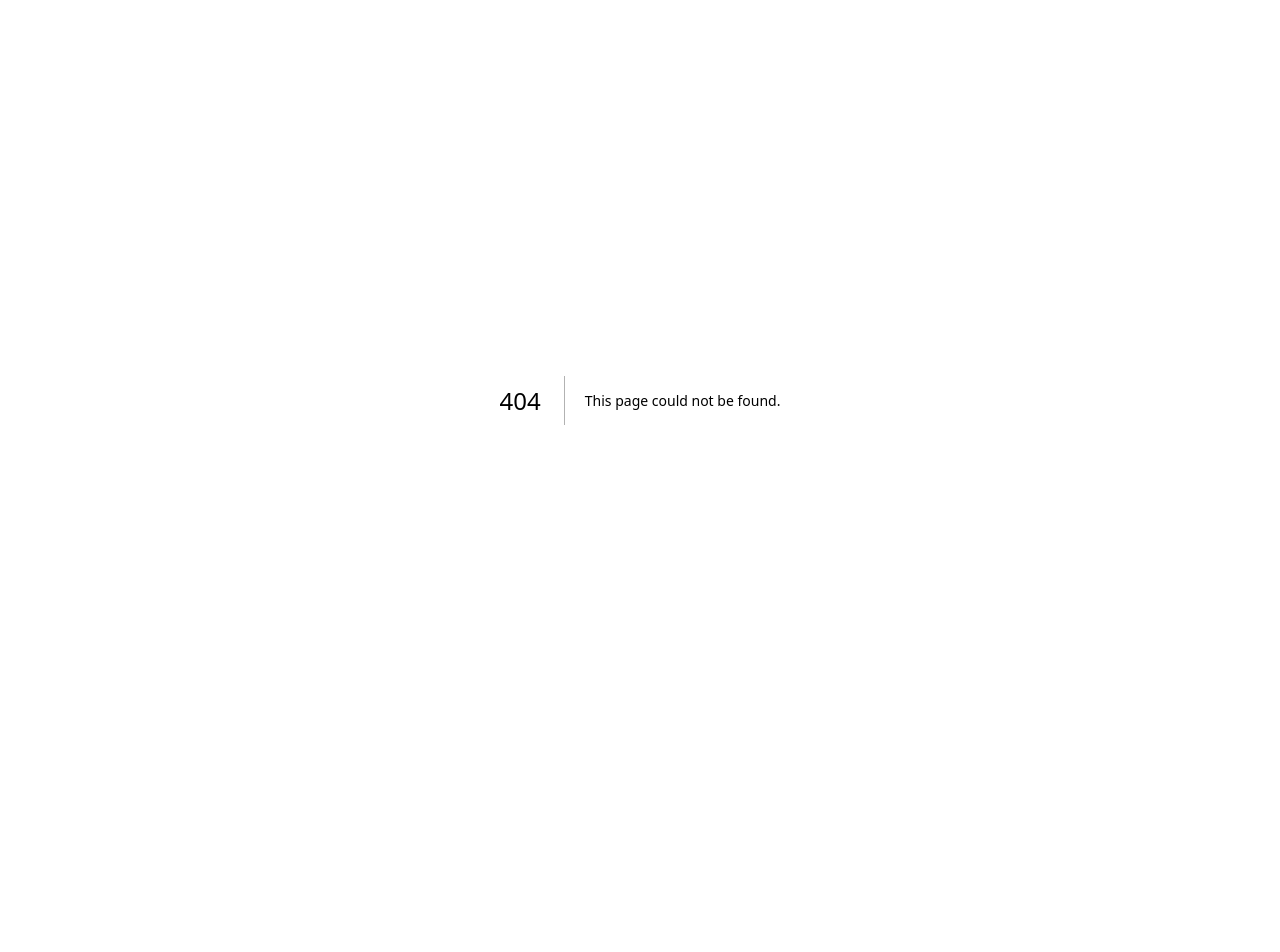
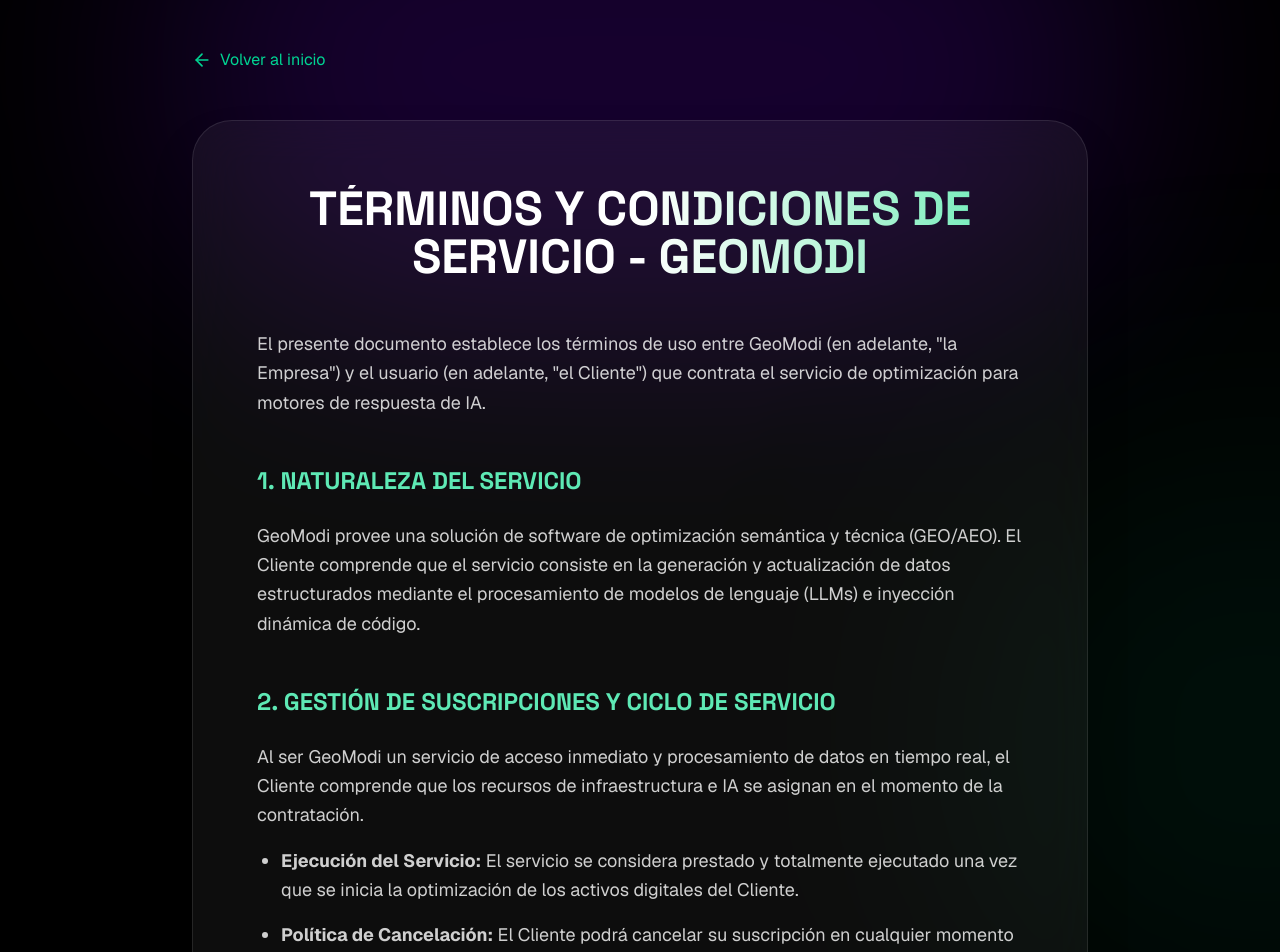
Before and after one commit to luchimbo/geomodi-landing, a Next.js app: page /terminos in a window 1280 px wide. Before the commit this address had no page. Shown: the top 952 px of the page. Before the commit the page ends 800 px from the top, so only its background shows below. Built offline with nearby package versions, Linux system fonts and the light colour scheme.

Commit message:
Add Terms and Conditions page and update footer content

```diff
--- a/src/app/page.js
+++ b/src/app/page.js
@@ -2,6 +2,7 @@
 import React from "react";
 import { Play } from "lucide-react";
 import { motion, useReducedMotion } from "framer-motion";
+import Link from "next/link";
 
 export default function GeoModiLandingReplica() {
   const reduce = useReducedMotion();
@@ -214,7 +215,7 @@
           </section>
 
           {/* Section 3: Soluciones (Images) */}
-          <section className="min-h-screen flex items-center justify-center py-20 px-4 relative overflow-hidden bg-black" id="soluciones">
+          <section className="py-24 md:py-32 px-4 relative overflow-hidden bg-black" id="soluciones">
             {/* Neural Network Background Animation */}
             <div className="absolute inset-0 pointer-events-none z-0">
               <svg className="w-full h-full opacity-60" viewBox="0 0 1000 1000">
@@ -308,14 +309,14 @@
                 <span className="text-emerald-300">Optimiza</span> <span className="text-white">la forma en que la IA ve tu marca</span>
               </motion.h2>
 
-              <div className="grid grid-cols-1 md:grid-cols-2 gap-8 md:gap-x-16">
+              <div className="grid grid-cols-1 md:grid-cols-2 gap-20 md:gap-x-16">
                 {/* Left Column - Aligned Right */}
                 <motion.div
-                  className="flex flex-col items-center md:items-end gap-16"
+                  className="flex flex-col items-center md:items-end gap-16 md:gap-24"
                   variants={stagger}
                   initial="hidden"
                   whileInView="show"
-                  viewport={{ once: false, amount: 0.2 }}
+                  viewport={{ once: false, amount: 0.1 }}
                 >
                   <motion.div
                     variants={cardIn}
@@ -343,11 +344,11 @@
 
                 {/* Right Column - Aligned Left */}
                 <motion.div
-                  className="flex flex-col items-center md:items-start pt-0 md:pt-32"
+                  className="flex flex-col items-center md:items-start pt-0 md:pt-48"
                   variants={stagger}
                   initial="hidden"
                   whileInView="show"
-                  viewport={{ once: false, amount: 0.2 }}
+                  viewport={{ once: false, amount: 0.1 }}
                 >
                   <motion.div
                     variants={cardIn}
@@ -458,8 +459,15 @@
         </main>
 
         <footer className="border-t border-white/5 bg-black/60 backdrop-blur-md">
-          <div className="mx-auto max-w-6xl px-4 py-8 text-center text-sm text-white/30">
-            © {new Date().getFullYear()} GeoModi • Inteligencia Generativa para Marcas
+          <div className="mx-auto max-w-6xl px-4 py-12 flex flex-col md:flex-row justify-between items-center gap-6 text-sm text-white/30">
+            <div>
+              © {new Date().getFullYear()} GeoModi • Inteligencia Generativa para Marcas
+            </div>
+            <div className="flex gap-8">
+              <Link href="/terminos" className="hover:text-emerald-300 transition-colors">
+                Términos y Condiciones
+              </Link>
+            </div>
           </div>
         </footer>
 
@@ -493,11 +501,11 @@
               {!isSubmitted ? (
                 <>
                   <div className="mb-8">
-                    <h3 className="text-3xl font-bold text-white font-space mb-2">
-                      Mantente informado
+                    <h3 className="text-2xl font-bold text-white font-space mb-4 leading-tight">
+                      ¿Estás listo para llevar tu marca al siguiente nivel?
                     </h3>
-                    <p className="text-white/60 text-lg">
-                      Sé el primero en participar del futuro.
+                    <p className="text-white/70 text-lg leading-relaxed">
+                      Trabajá directamente con nuestro equipo experto para crear tu estrategia de contenidos.
                     </p>
                   </div>
 
@@ -539,7 +547,7 @@
                         type="email"
                         value={email}
                         onChange={(e) => setEmail(e.target.value)}
-                        placeholder="tu@email.com"
+                        placeholder="Ingresá tu email"
                         required
                         className="w-full rounded-2xl border border-white/10 bg-white/5 px-6 py-4 text-white placeholder-white/40 focus:border-emerald-300/50 focus:outline-none focus:ring-2 focus:ring-emerald-300/20 transition-all text-lg"
                       />
@@ -552,7 +560,7 @@
                       whileTap={isLoading ? {} : { scale: 0.98 }}
                       className="w-full rounded-2xl bg-emerald-300 px-6 py-4 font-bold text-black shadow-lg shadow-emerald-300/25 hover:bg-emerald-200 transition-colors disabled:opacity-50 flex items-center justify-center gap-3 text-lg"
                     >
-                      {isLoading ? 'Enviando...' : 'Suscribirme'}
+                      {isLoading ? 'Enviando...' : 'Comenzar ahora'}
                     </motion.button>
                   </form>
                 </>
--- /dev/null
+++ b/src/app/terminos/page.js
@@ -0,0 +1,97 @@
+"use client";
+import React from "react";
+import { motion } from "framer-motion";
+import Link from "next/link";
+import { ArrowLeft } from "lucide-react";
+
+export default function TerminosPage() {
+    return (
+        <div className="min-h-screen bg-black text-white font-sans overflow-x-hidden p-6 md:p-12">
+            {/* Background glow */}
+            <div className="pointer-events-none fixed inset-0 z-0">
+                <div className="absolute -top-48 left-1/2 h-[520px] w-[980px] -translate-x-1/2 rounded-full bg-violet-700/20 blur-[120px]" />
+                <div className="absolute bottom-[-220px] right-[-260px] h-[560px] w-[560px] rounded-full bg-emerald-500/10 blur-[140px]" />
+            </div>
+
+            <div className="relative z-10 mx-auto max-w-4xl">
+                <Link href="/" className="inline-flex items-center gap-2 text-emerald-400 hover:text-emerald-300 transition-colors mb-12 group">
+                    <ArrowLeft className="w-5 h-5 group-hover:-translate-x-1 transition-transform" />
+                    Volver al inicio
+                </Link>
+
+                <motion.div
+                    initial={{ opacity: 0, y: 20 }}
+                    animate={{ opacity: 1, y: 0 }}
+                    transition={{ duration: 0.8 }}
+                    className="bg-white/5 border border-white/10 rounded-[2.5rem] p-8 md:p-16 backdrop-blur-xl shadow-2xl"
+                >
+                    <h1 className="text-3xl md:text-5xl font-bold font-space mb-12 text-center bg-gradient-to-r from-white via-white to-emerald-300 bg-clip-text text-transparent">
+                        TÉRMINOS Y CONDICIONES DE SERVICIO - GEOMODI
+                    </h1>
+
+                    <div className="space-y-12 text-white/80 leading-relaxed text-lg">
+                        <p>
+                            El presente documento establece los términos de uso entre GeoModi (en adelante, "la Empresa") y el usuario (en adelante, "el Cliente") que contrata el servicio de optimización para motores de respuesta de IA.
+                        </p>
+
+                        <section>
+                            <h2 className="text-2xl font-bold text-emerald-300 mb-6 font-space">1. NATURALEZA DEL SERVICIO</h2>
+                            <p>
+                                GeoModi provee una solución de software de optimización semántica y técnica (GEO/AEO). El Cliente comprende que el servicio consiste en la generación y actualización de datos estructurados mediante el procesamiento de modelos de lenguaje (LLMs) e inyección dinámica de código.
+                            </p>
+                        </section>
+
+                        <section>
+                            <h2 className="text-2xl font-bold text-emerald-300 mb-6 font-space">2. GESTIÓN DE SUSCRIPCIONES Y CICLO DE SERVICIO</h2>
+                            <p className="mb-4">
+                                Al ser GeoModi un servicio de acceso inmediato y procesamiento de datos en tiempo real, el Cliente comprende que los recursos de infraestructura e IA se asignan en el momento de la contratación.
+                            </p>
+                            <ul className="list-disc pl-6 space-y-4">
+                                <li><strong>Ejecución del Servicio:</strong> El servicio se considera prestado y totalmente ejecutado una vez que se inicia la optimización de los activos digitales del Cliente.</li>
+                                <li><strong>Política de Cancelación:</strong> El Cliente podrá cancelar su suscripción en cualquier momento desde su panel de control para evitar futuros cargos. Mantendrá el acceso a las funciones pagas hasta el final del ciclo de facturación vigente.</li>
+                                <li><strong>Reembolsos:</strong> Debido a los costos operativos de procesamiento y la naturaleza intangible del software, las cuotas ya procesadas no son sujetas a devoluciones, garantizando así la estabilidad y calidad del servicio para toda nuestra comunidad de usuarios.</li>
+                            </ul>
+                        </section>
+
+                        <section>
+                            <h2 className="text-2xl font-bold text-emerald-300 mb-6 font-space">3. CONTINUIDAD TÉCNICA (SCRIPT DINÁMICO)</h2>
+                            <ul className="list-disc pl-6 space-y-4">
+                                <li><strong>Licencia de Uso:</strong> GeoModi otorga una licencia de uso vinculada a una suscripción activa. El servicio funciona mediante la integración de un "Script Dinámico".</li>
+                                <li><strong>Estado del Servicio:</strong> En caso de cancelación o falta de pago, la inyección dinámica de datos cesará automáticamente al finalizar el período pago. El Cliente reconoce que esto retornará la configuración técnica de su tienda a su estado original previo a la optimización.</li>
+                            </ul>
+                        </section>
+
+                        <section>
+                            <h2 className="text-2xl font-bold text-emerald-300 mb-6 font-space">4. LIMITACIÓN DE RESPONSABILIDAD (ALGORITMOS DE TERCEROS)</h2>
+                            <p className="mb-4">
+                                GeoModi optimiza la información para mejorar la legibilidad por parte de motores de respuesta (SGE, LLMs, ChatGPT, etc.). No obstante, el Cliente acepta que:
+                            </p>
+                            <ul className="list-disc pl-6 space-y-4">
+                                <li>La Empresa no tiene control sobre los cambios en los algoritmos de terceros (Google, OpenAI, Microsoft, etc.).</li>
+                                <li>El servicio es una herramienta de optimización y no garantiza una posición específica o un volumen de ventas determinado, ya que estos factores dependen de variables externas al software.</li>
+                            </ul>
+                        </section>
+
+                        <section>
+                            <h2 className="text-2xl font-bold text-emerald-300 mb-6 font-space">5. POLÍTICA DE USO JUSTO (FAIR USE)</h2>
+                            <p>
+                                La suscripción estándar está diseñada para la optimización de un (1) dominio o tienda por cuenta. El uso de la plataforma para fines de extracción masiva de datos (scraping) o el uso indebido de la API de GeoModi podrá resultar en la suspensión de la cuenta sin previo aviso.
+                            </p>
+                        </section>
+
+                        <section>
+                            <h2 className="text-2xl font-bold text-emerald-300 mb-6 font-space">6. JURISDICCIÓN Y LEY APLICABLE</h2>
+                            <p>
+                                Para cualquier controversia derivada del presente contrato, las partes se someten a la jurisdicción de los Tribunales Ordinarios de la Ciudad Autónoma de Buenos Aires, República Argentina, renunciando a cualquier otro fuero o jurisdicción que pudiera corresponderles.
+                            </p>
+                        </section>
+                    </div>
+                </motion.div>
+
+                <footer className="mt-20 py-12 text-center text-white/30 text-sm border-t border-white/5">
+                    © {new Date().getFullYear()} GeoModi • Inteligencia Generativa para Marcas
+                </footer>
+            </div>
+        </div>
+    );
+}
```
